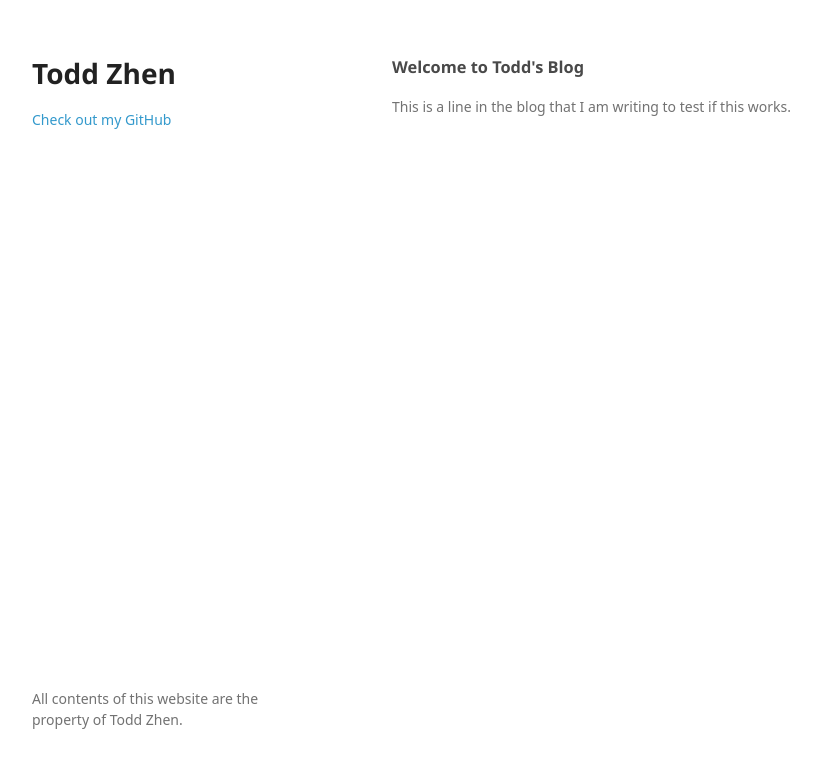
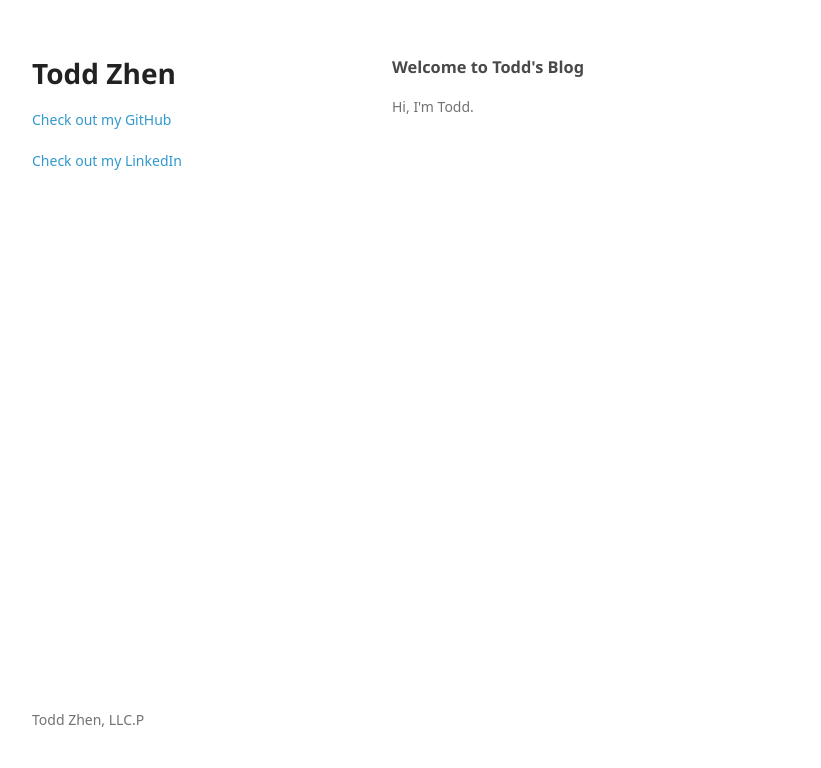
Before and after one commit to tzhen/tzhen.github.io, a plain HTML site: page index.html in a window 1280 px wide. Shown: the whole page, without its empty margins (178-999 px from the left). Drawn offline with Linux system fonts and the light colour scheme; a web font is replaced by a local one.

Commit message:
testing new commit

```diff
--- a/index.html
+++ b/index.html
@@ -18,18 +18,19 @@
         <h1>Todd Zhen</h1>
 
         <p class="view"><a href="https://github.com/tzhen">Check out my GitHub</a></p>
+        <p class="view"><a href="https://www.linkedin.com/in/toddzhen">Check out my LinkedIn</a></p>
 
       </header>
       <section>
         <h3>
 <a id="welcome-to-github-pages" class="anchor" href="#welcome-to-github-pages" aria-hidden="true"><span aria-hidden="true" class="octicon octicon-link"></span></a>Welcome to Todd's Blog</h3>
 
-<p>This is a line in the blog that I am writing to test if this works.</p>
+<p>Hi, I'm Todd.</p>
 
 
       </section>
       <footer>
-        <p>All contents of this website are the property of Todd Zhen.</p>
+        <p>Todd Zhen, LLC.P</p>
       </footer>
     </div>
     <script src="javascripts/scale.fix.js"></script>
```
